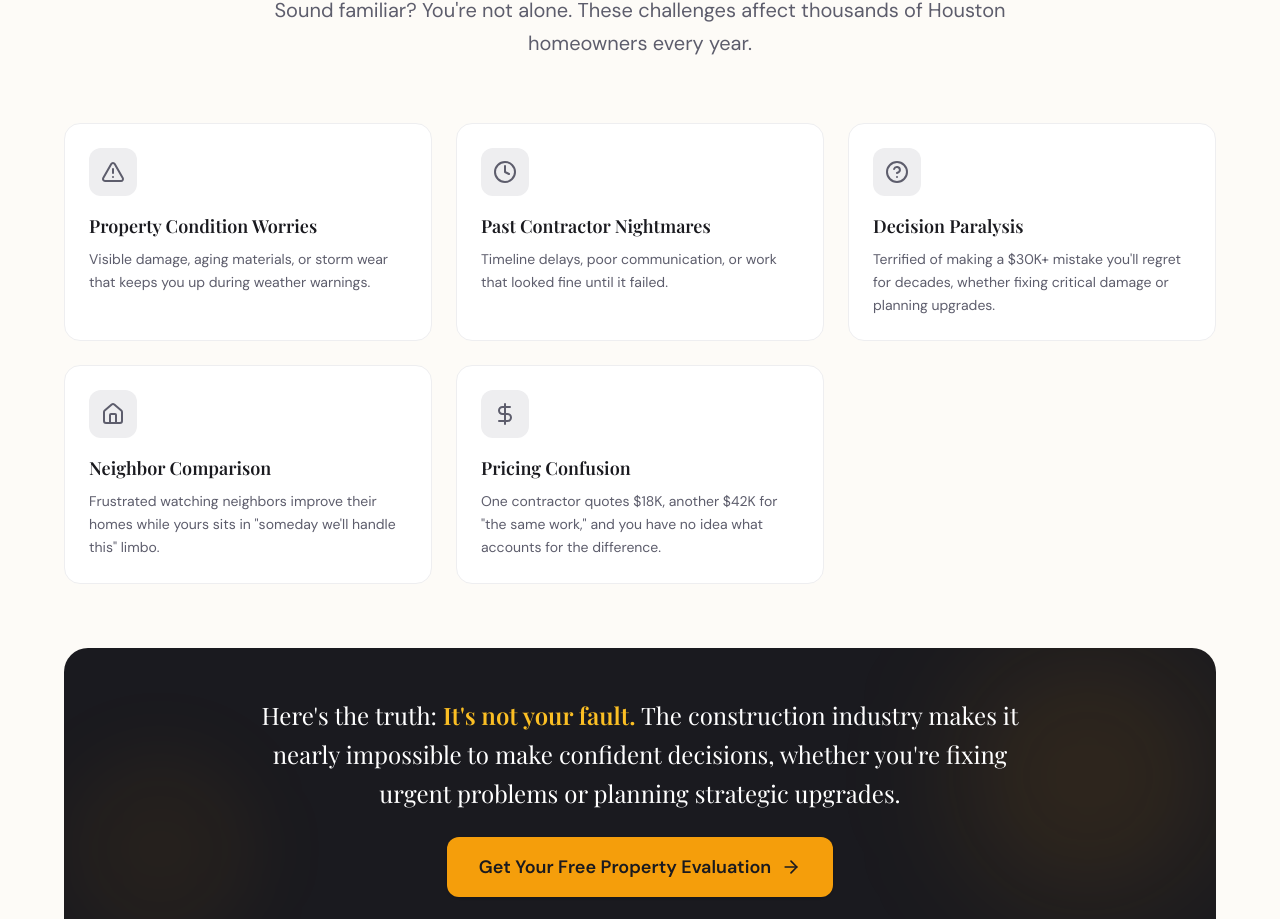
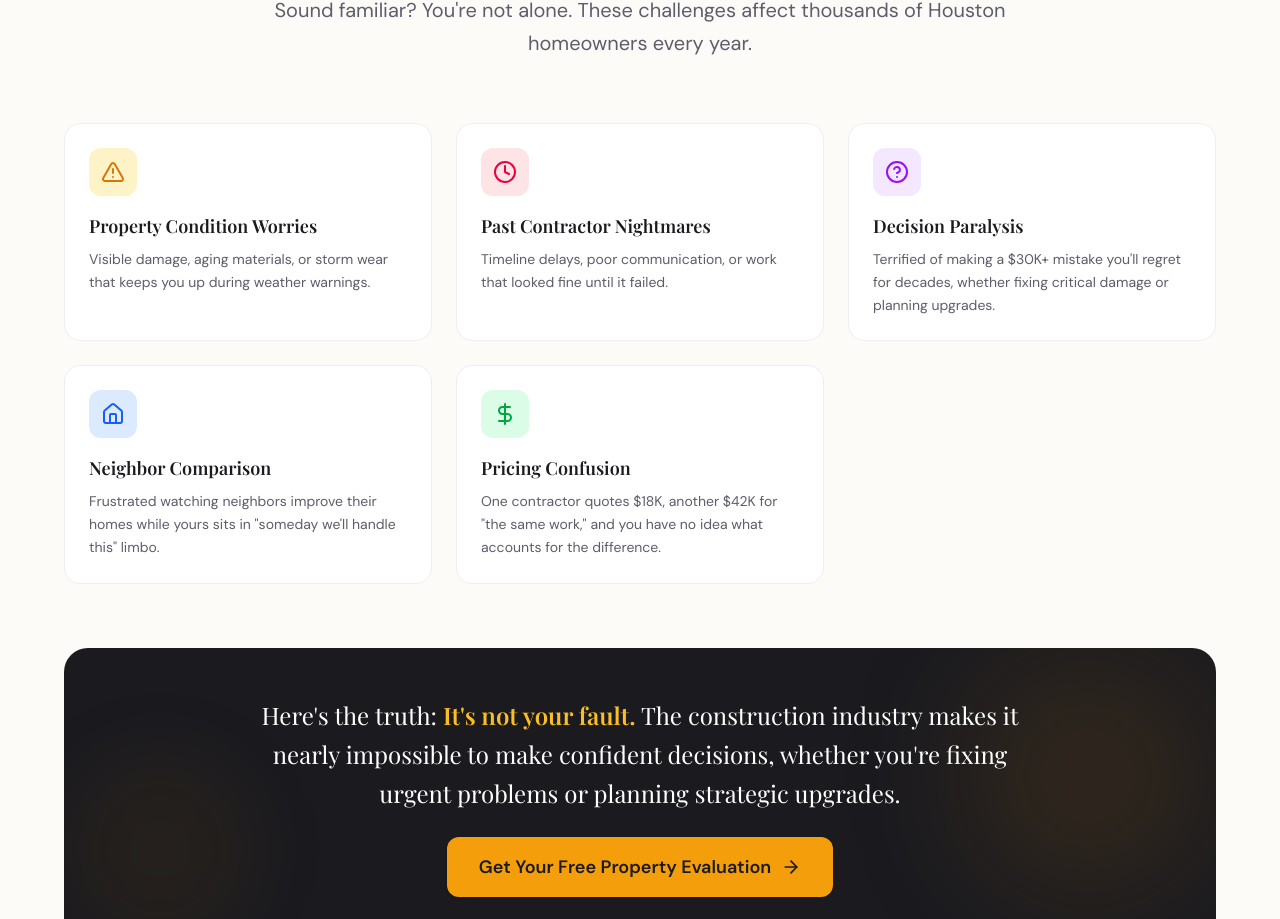
Before and after one commit to Juandurdaneta/zena-construction, a Next.js app: page / in a window 1280 px wide. Shown: the part 1070-1989 px from the top of the page. Built offline with nearby package versions, Linux system fonts and the light colour scheme; a web font is replaced by a local one.

Commit message:
Enhance PainPoints component with dynamic color classes for improved visual consistency. Each pain point now utilizes a specific color scheme, replacing inline styles with class-based styles for better maintainability and alignment with the overall design system.

```diff
--- a/src/components/sections/PainPoints.tsx
+++ b/src/components/sections/PainPoints.tsx
@@ -19,30 +19,35 @@ const painPoints = [
     title: "Property Condition Worries",
     description:
       "Visible damage, aging materials, or storm wear that keeps you up during weather warnings.",
+    color: "bg-amber-100 text-amber-600",
   },
   {
     icon: Clock,
     title: "Past Contractor Nightmares",
     description:
       "Timeline delays, poor communication, or work that looked fine until it failed.",
+    color: "bg-rose-100 text-rose-600",
   },
   {
     icon: HelpCircle,
     title: "Decision Paralysis",
     description:
       "Terrified of making a $30K+ mistake you'll regret for decades, whether fixing critical damage or planning upgrades.",
+    color: "bg-purple-100 text-purple-600",
   },
   {
     icon: Home,
     title: "Neighbor Comparison",
     description:
       'Frustrated watching neighbors improve their homes while yours sits in "someday we\'ll handle this" limbo.',
+    color: "bg-blue-100 text-blue-600",
   },
   {
     icon: DollarSign,
     title: "Pricing Confusion",
     description:
       'One contractor quotes $18K, another $42K for "the same work," and you have no idea what accounts for the difference.',
+    color: "bg-green-100 text-green-600",
   },
 ];
 
@@ -70,10 +75,8 @@ export function PainPoints() {
                          hover:border-amber-200 hover:shadow-soft-lg transition-all duration-300"
             >
               {/* Icon */}
-              <div className="w-12 h-12 bg-charcoal-100 group-hover:bg-amber-100
-                              rounded-xl flex items-center justify-center mb-4
-                              transition-colors duration-300">
-                <Icon className="w-6 h-6 text-charcoal-600 group-hover:text-amber-600 transition-colors" />
+              <div className={`w-12 h-12 rounded-xl flex items-center justify-center mb-4 ${point.color.split(' ')[0]}`}>
+                <Icon className={`w-6 h-6 ${point.color.split(' ')[1]}`} />
               </div>
 
               {/* Content */}
```
